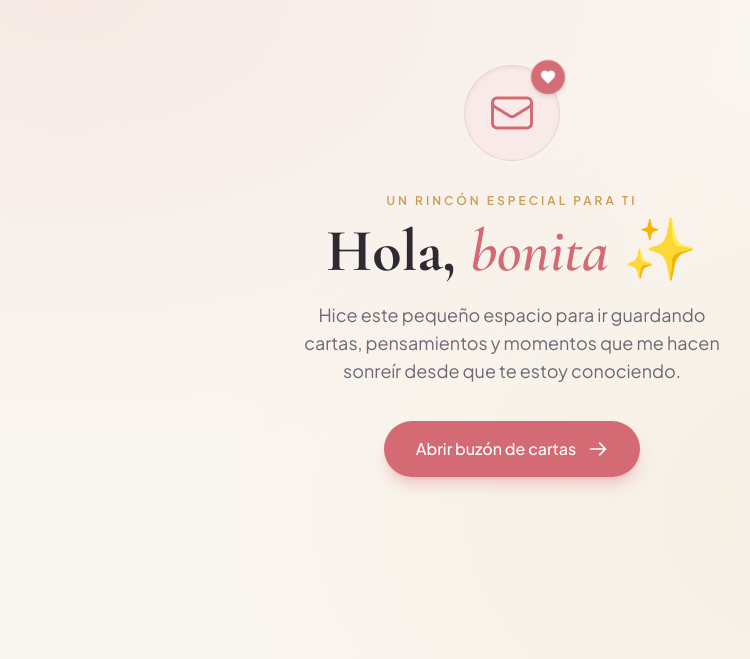
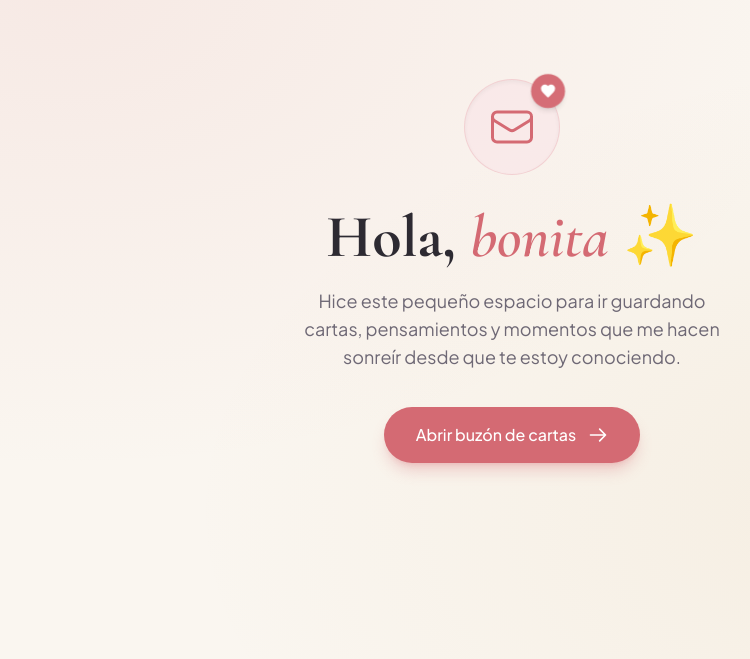
Before and after one commit to yayo0302/cartas, a plain HTML site: page index.html in a window 1280 px wide. Shown: the part 129-788 px from the top of the page, without its empty margins (128-878 px from the left). Drawn offline with nearby package versions, Linux system fonts and the light colour scheme.

Commit message:
Remove welcome badge from index.html
Removed the welcome badge paragraph from the HTML.

```diff
--- a/index.html
+++ b/index.html
@@ -161,11 +161,6 @@
                     </svg>
                 </span>
             </div>
-
-            <!-- Subtítulo superior -->
-            <p id="welcome-badge" class="text-xs uppercase tracking-[0.25em] text-goldwarm font-semibold mb-3">
-                Un rincón especial para ti
-            </p>
 
             <!-- Título principal -->
             <h1 id="welcome-title" class="font-serif text-4xl sm:text-5xl md:text-6xl font-bold text-ink leading-tight mb-5">
```
